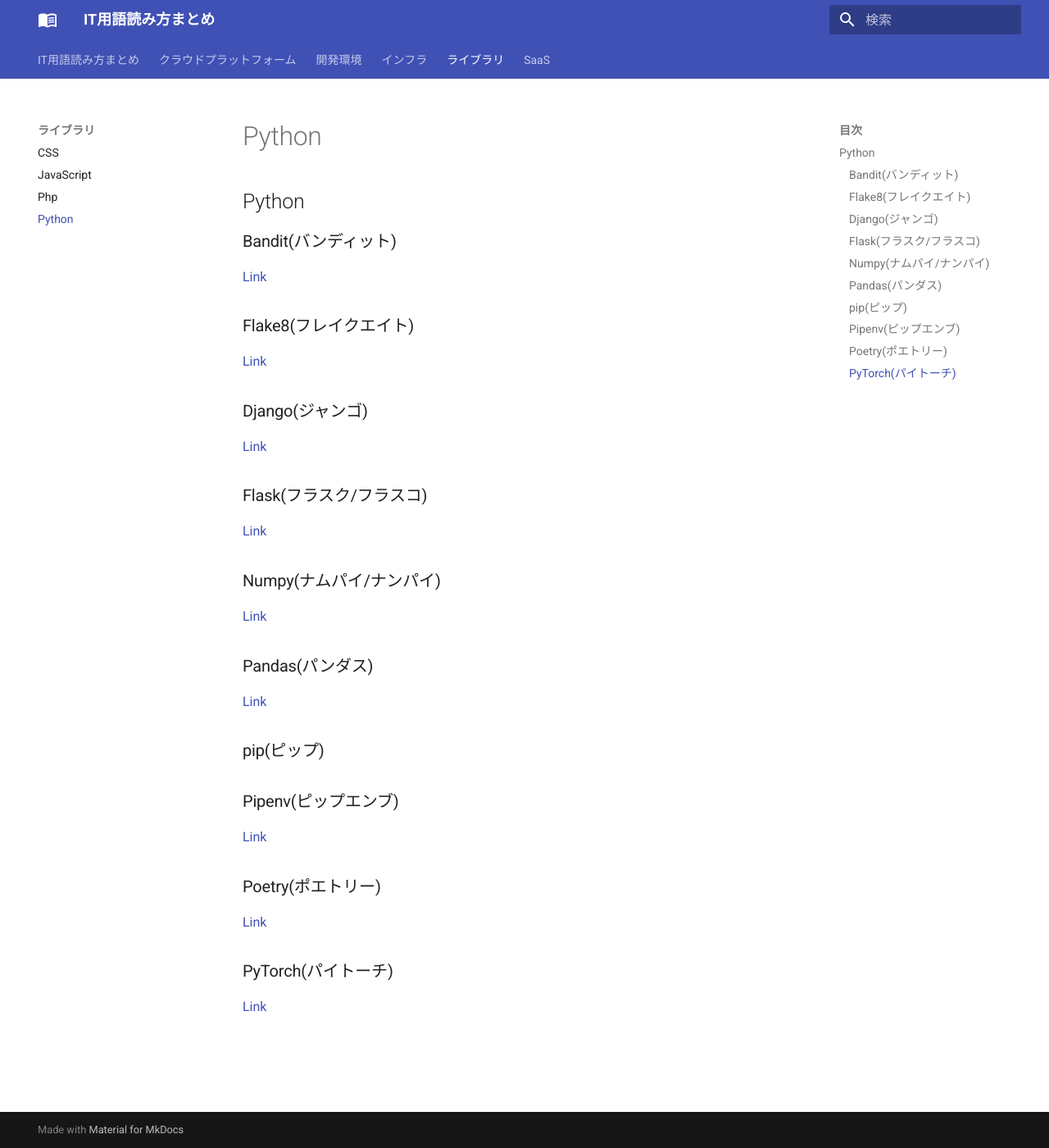
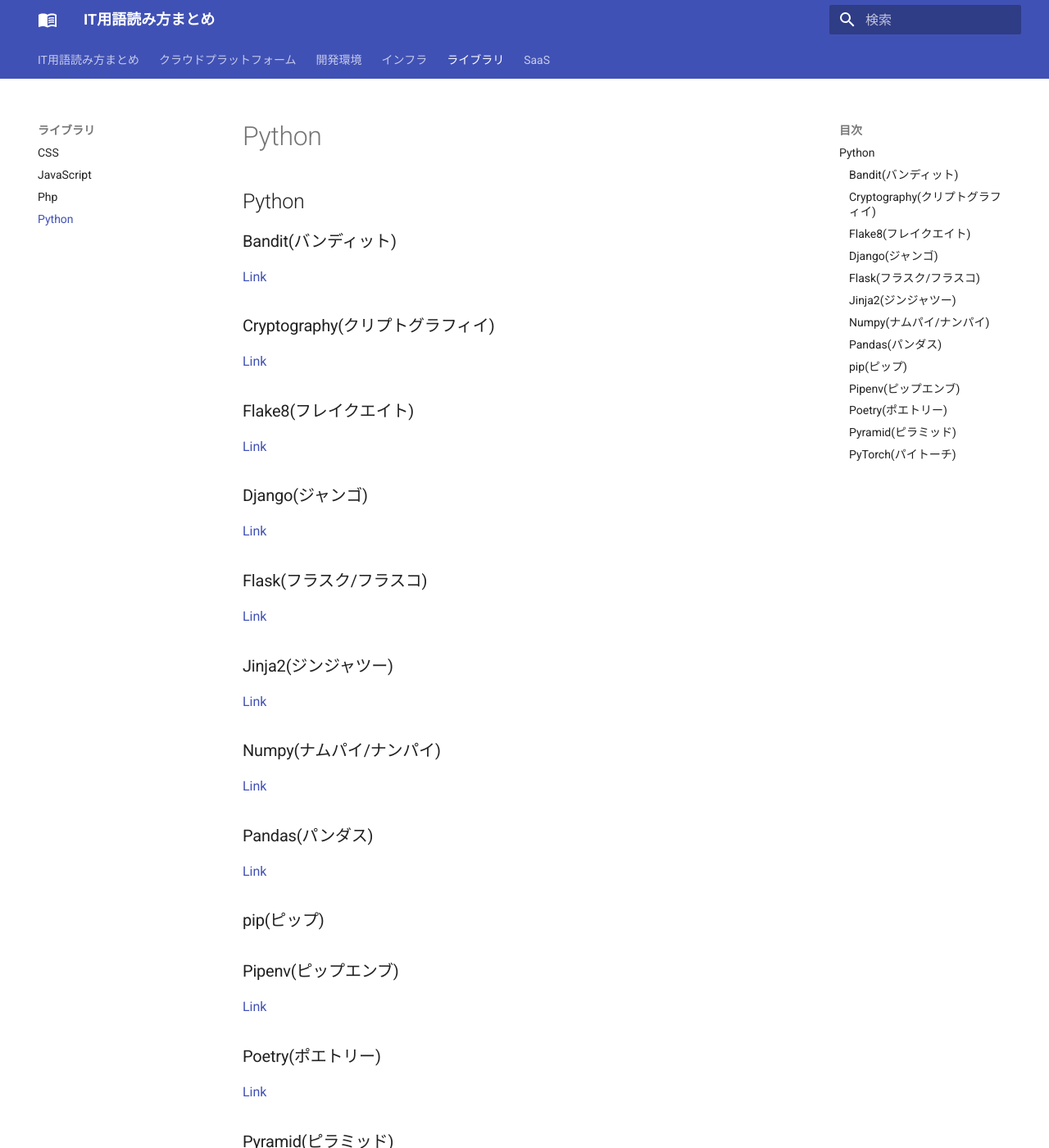
Before and after one commit to doara-developer/pronunciation-dict, an MkDocs documentation site: the page built from docs/library/python.md, in a window 1280 px wide and 1400 px high. Shown: the whole window at 82% size. Built offline with MkDocs 1.6.1 and Material for MkDocs 9.7.7, drawn with Linux system fonts in a browser that asks for light colours.

Commit message:
Update documents

```diff
--- a/docs/infra/configuration_management.md
+++ b/docs/infra/configuration_management.md
@@ -15,3 +15,7 @@
 ### Terraform(テラフォーム)
 
 [Link](https://www.terraform.io/)
+
+### Vagrant(ベイグラント)
+
+[Link](https://www.vagrantup.com/)
--- a/docs/library/python.md
+++ b/docs/library/python.md
@@ -3,6 +3,10 @@
 ### Bandit(バンディット)
 
 [Link](https://github.com/PyCQA/bandit)
+
+### Cryptography(クリプトグラフィイ)
+
+[Link](https://cryptography.io/en/latest/)
 
 ### Flake8(フレイクエイト)
 
@@ -15,6 +19,10 @@
 ### Flask(フラスク/フラスコ)
 
 [Link](https://flask.palletsprojects.com/)
+
+### Jinja2(ジンジャツー)
+
+[Link](https://jinja.palletsprojects.com/en/3.0.x/)
 
 ### Numpy(ナムパイ/ナンパイ)
 
@@ -34,6 +42,10 @@
 
 [Link](https://python-poetry.org/)
 
+### Pyramid(ピラミッド)
+
+[Link](http://docs.pylonsproject.jp/projects/pyramid-doc-ja/en/latest/)
+
 ### PyTorch(パイトーチ)
 
 [Link](https://pytorch.org/)
```
Also changed, not shown: docs/infra/operation.md (+4 -0 lines), docs/library/javascript.md (+4 -0 lines).
